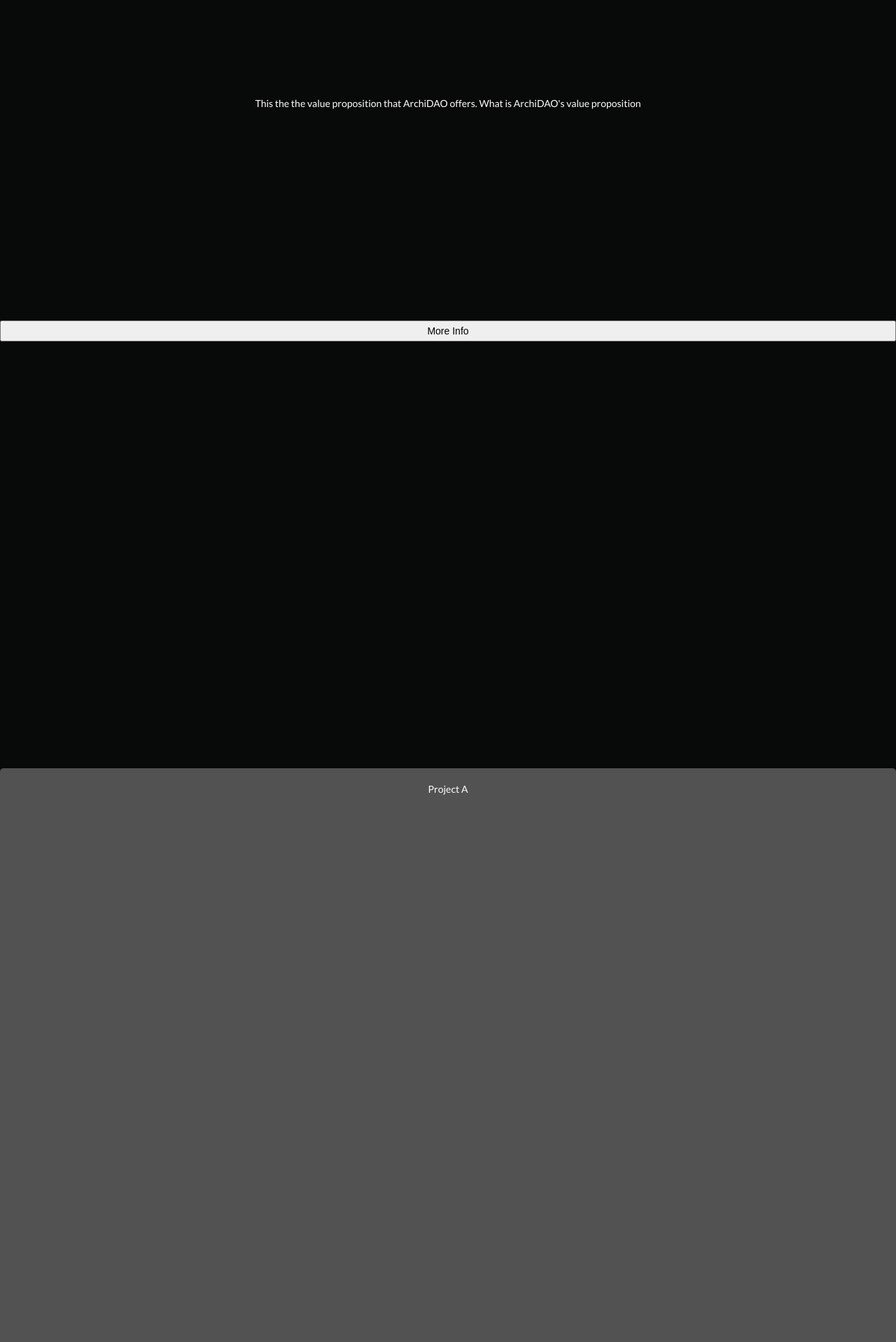
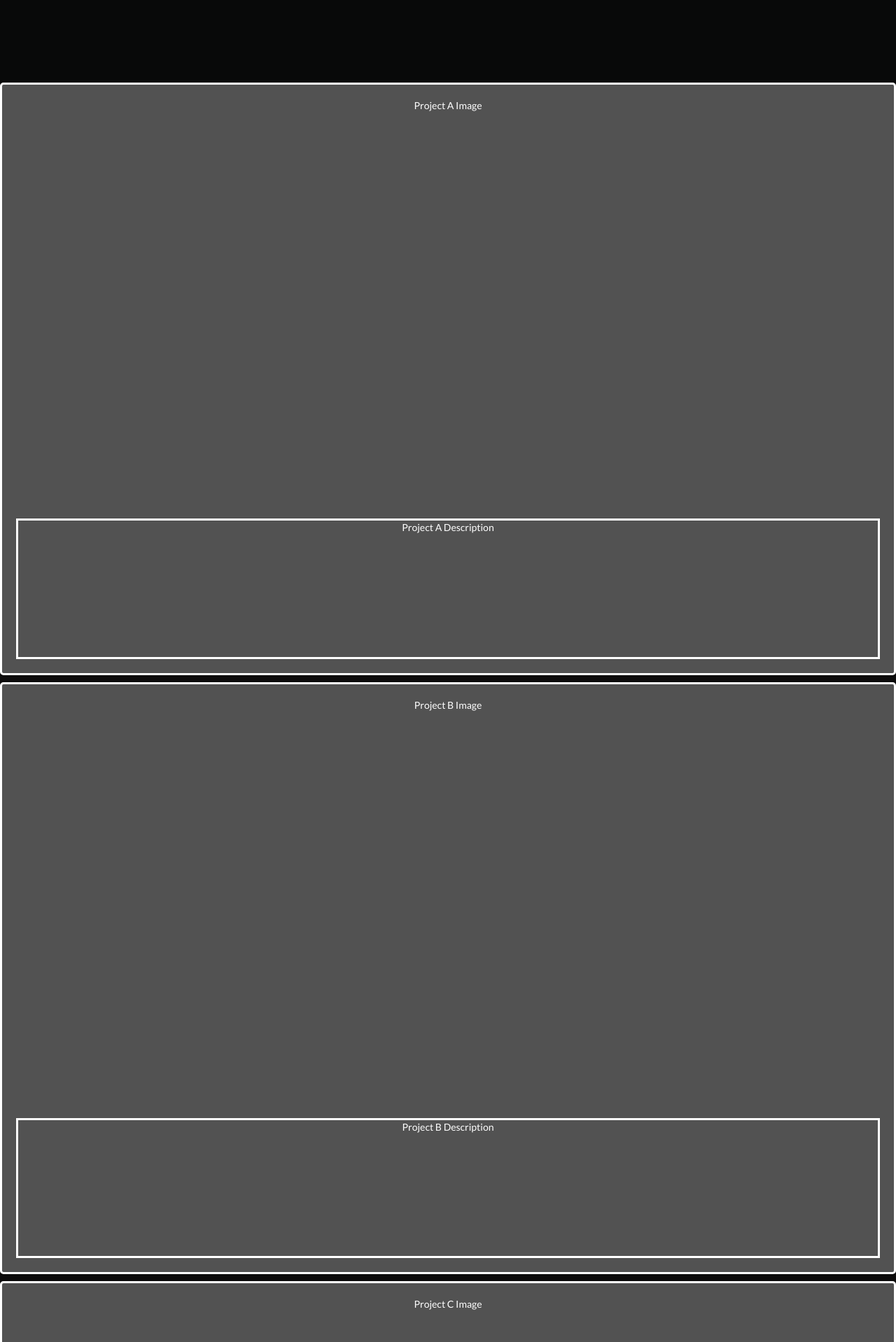
Before and after one commit to ArchiDAO/ArchiDAO-Website-React, a React (Create React App) app: page /home in a window 1280 px wide. Shown: the part 1042-2960 px from the top of the page at 70% size. Built offline with nearby package versions, Linux system fonts and the light colour scheme; a web font is replaced by a local one.

Commit message:
Layout adjustments

```diff
--- a/src/components/Navbar.js
+++ b/src/components/Navbar.js
@@ -33,7 +33,7 @@ export default function Navbar() {
                         isNavExpanded ? "navigation-menu expanded" : "navigation-menu"
                     }
                 >
-                    <ul className='navbar-items' style={{'margin-right': '20px' }}>
+                    <ul className='navbar-items'>
                     <li>
                         {/* <a href="/about">About</a>  */}
                         <Link to="/about"> About </Link>
--- a/src/components/Project.js
+++ b/src/components/Project.js
@@ -7,11 +7,17 @@ const Project = () => {
         <div className="project-container">
         {/* 3D ANIMATED SECTION SHOWING THE BEST OF OUR PROJECTS - COULD BE PARALLAX LIKE EFFECT */}
             <div className="project a">
-                {/* <div>Project A</div> */}
-                Project A
+                <div>Project A Image</div>
+                <div className="a">Project A Description</div>
             </div>
-            <div className="project">Project B</div>
-            <div className="project">Project C</div>
+            <div className="project b">
+                <div>Project B Image</div>
+                <div className="b">Project B Description</div>
+            </div>
+            <div className="project c">
+                <div>Project C Image</div>
+                <div className="c">Project C Description</div>
+            </div>
 
         </div>
 
--- a/src/styles/Navbar.css
+++ b/src/styles/Navbar.css
@@ -16,6 +16,10 @@
     color: rgb(255, 255, 255);
     font-size: 1.3rem;
     margin-left: 1rem;
+}
+
+.navbar-items {
+    margin-right: 20px;
 }
 
 .navigation-menu {
--- a/src/styles/Project.css
+++ b/src/styles/Project.css
@@ -23,21 +23,21 @@
   color: #fff;
   border-radius: 5px;
   padding: 20px;
+  grid-template-rows: 3fr 1fr;
 }
 
 .a {
   display: grid;
-  /* grid-column: col 3 / span 2; */
-  /* grid-row: row 2; */
-  /* grid-template-columns: 1fr 1fr; */
-  /* border: solid; */
-  /* height: 300px; */
+  border: solid;
+
 }
 
-/* .project-b {
+.b {
+  display: grid;
   border: solid;
-} */
+}
 
-/* .project-c {
+.c {
+  display: grid;
   border: solid;
-} */
+}
--- a/src/styles/Value.css
+++ b/src/styles/Value.css
@@ -9,7 +9,7 @@
 
 .value-container {
   display: grid;
-  height: 100vw;
+  height: 300px;
   width: auto;
   text-align: center;
   grid-template-rows: 0.5fr 0.5fr 1fr;
```
